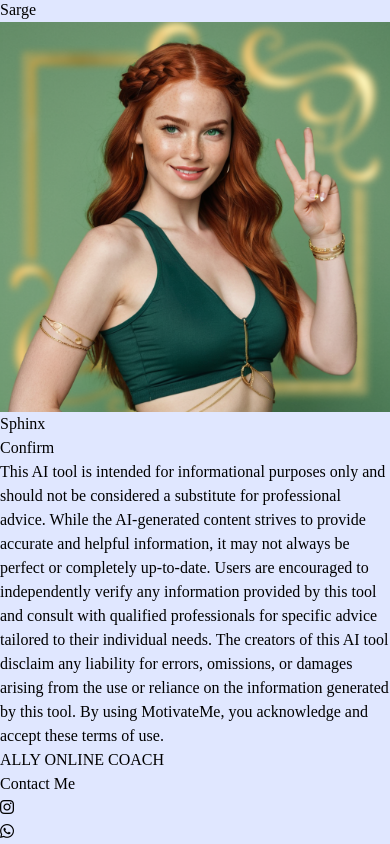
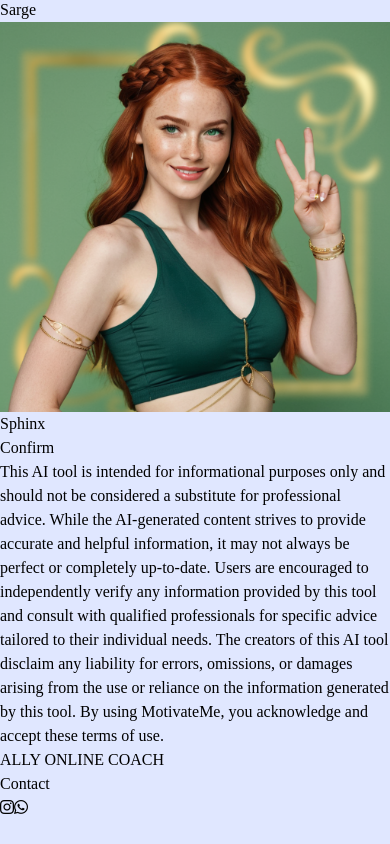
Before and after one commit to maddiejeanie/Ally-Online-Coach, a React (Vite) app: page /motivateme in a window 390 px wide. Shown: the part 1334-2178 px from the top of the page. After the commit the page ends 2154 px from the top, so only its background shows below. Built offline with nearby package versions, Linux system fonts and the light colour scheme; no server answers; a web font is replaced by a local one.

Commit message:
mobile changes

```diff
--- a/src/Components/MotivateMeComponents/SelectTrainer.jsx
+++ b/src/Components/MotivateMeComponents/SelectTrainer.jsx
@@ -11,7 +11,7 @@ const handleClick = (trainer) => {
 return (
   <>
 
-  <p className="my-4 w-2/3 text-justify">
+  <p className="my-4 md:w-2/3 text-justify">
 Introducing MotivateMe, your AI personal trainer and motivator! Simply request some motivation, and choose from three different personalities to guide and inspire you! Let's get motivated! 💪🤖</p>
 
       <h2 className="m-8 h2 text-xl uppercase text-shadow flex justify-center text-teal-100">Select Your Trainer</h2>
--- a/src/Components/ThemeContext.jsx
+++ /dev/null
@@ -1,50 +0,0 @@
-// ThemeContext.js
-import { red } from '@mui/material/colors';
-import React, { createContext, useContext, useReducer, useEffect } from 'react';
-
-const ThemeContext = createContext();
-
-const themeReducer = (state, action) => {
-  switch (action.type) {
-    case 'SET_THEME_COLOR':
-      return { ...state, themeColor: action.payload };
-    default:
-      return state;
-  }
-};
-
-const ThemeProvider = ({ children }) => {
-  const [state, dispatch] = useReducer(themeReducer, { themeColor: 'indigo' });
-
-  useEffect(() => {
-    // Logic to determine themeColor based on pathname
-    const newThemeColor =
-      window.location.pathname.startsWith("/clients") ? 'sky'
-        : window.location.pathname.startsWith("/blog") ? 'green'
-        : window.location.pathname.startsWith("/about") ? 'red' : 'indigo';
-
-
-    dispatch({ type: 'SET_THEME_COLOR', payload: newThemeColor });
-  }, [window.location.pathname]);
-
-  const setThemeColor = (color) => {
-    dispatch({ type: 'SET_THEME_COLOR', payload: color });
-  };
-
-
-  return (
-    <ThemeContext.Provider value={{ themeColor: state.themeColor, setThemeColor }}>
-      {children}
-    </ThemeContext.Provider>
-  );
-};
-
-const useTheme = () => {
-  const context = useContext(ThemeContext);
-  if (!context) {
-    throw new Error('useTheme must be used within a ThemeProvider');
-  }
-  return context;
-};
-
-export { ThemeProvider, useTheme };
--- a/src/Components/WebsiteComponents/Coaching.jsx
+++ b/src/Components/WebsiteComponents/Coaching.jsx
@@ -5,7 +5,7 @@ const Coaching = () => {
     <>
 <div className="w-full sm:w-3/4 p-4 md:text-base mx-auto justify-center text-indigo-400 m-4">
 <div className=" bg-gradient-to-r from-indigo-400 via-purple-500 to-blue-300 bg-clip-text ">
-          <h1 className="my-4 h1 text-6xl uppercase text-shadow flex text-transparent">Why coaching?</h1>
+          <h1 className="my-4 h1 text-5xl uppercase text-shadow flex text-transparent">Why coaching?</h1>
         </div>
 <div className="grid grid-cols-1 sm:grid-cols-2 lg:grid-cols-4 gap-4 ">
 
--- a/src/Components/WebsiteComponents/Contact.jsx
+++ b/src/Components/WebsiteComponents/Contact.jsx
@@ -10,7 +10,7 @@ const Contact = () => {
 
         <div className="w-full p-4 mt-2 text-s items-center justify-center mx-auto text-indigo-900">
           <div className="bg-gradient-to-r from-indigo-400 via-purple-500 to-blue-300 bg-clip-text">
-            <h1 className="h1 text-6xl uppercase text-shadow flex justify-end text-transparent">Start your journey..</h1>
+            <h1 className="h1 text-5xl uppercase text-shadow flex justify-end text-transparent">Start your journey..</h1>
           </div>
 
           <form action="https://getform.io/f/3d45e44f-c964-4deb-8055-0933fa59eb9a" method="POST">
--- a/src/Components/WebsiteComponents/Footer.jsx
+++ b/src/Components/WebsiteComponents/Footer.jsx
@@ -1,33 +1,29 @@
 import React from 'react';
 import { Link } from 'react-router-dom';
-import { useTheme } from '../ThemeContext';
-
 
 const Footer = () => {
-  const { themeColor } = useTheme();
-
   return (
-    <div className={`flex flex-row items-center bg-${themeColor}-300 p-4 justify-between content-center`}>
-      <nav className="w-1/2 items-center justify-start w-5/8 h1 text-2xl uppercase font-bold text-white flex">
+    <div className="flex flex-col md:flex-row  bg-indigo-300 p-4 gap-4 items-center">
+      <div className="w-full h1 text-2xl uppercase font-bold text-white flex justify-center md:justify-start">
         <p>ALLY ONLINE COACH</p>
-      </nav>
-      <div className="items-center justify-start w-5/8 h1 text-3xl uppercase font-bold text-white flex flex-col md:flex-row-reverse">
+      </div>
+      <div className="w-full gap-4 h1 text-3xl uppercase font-bold text-white flex flex-row md:justify-end justify-center">
         <div>
           <Link to="/contact">
             <button
-              className={`text-white h1 items-center w-2/8 px-2 hover:bg-${themeColor}-400 transition delay-200 border-2 rounded-md text-2xl uppercase font-bold flex justify-end`}
+              className={`text-white h1 w-2/8 px-2 hover:bg-indigo-400 transition delay-200 border-2 rounded-md text-2xl uppercase font-bold`}
             >
-              Contact Me
+              Contact
             </button>
           </Link>
         </div>
-        <div className="flex my-2 mx-3">
+        <div className="md:ml-2 gap-4 flex flex-row items-cente">
           <Link to="http://instagram.com/">
-            <i className={`px-2 hover:text-${themeColor}-100 transition delay-320 fa-brands fa-instagram`}></i>
+            <i className={` hover:text-indigo-100 transition delay-320 fa-brands fa-instagram`}></i>
           </Link>
-          <div>
-            <i className={`px-2 hover:text-${themeColor}-100 transition delay-320 fa-brands fa-whatsapp`}></i>
-          </div>
+          <Link to="http://whatsapp.com/">
+            <i className={` hover:text-indigo-100 transition delay-320 fa-brands fa-whatsapp`}></i>
+          </Link>
         </div>
       </div>
     </div>
--- a/src/Components/WebsiteComponents/TestimonialsSection.jsx
+++ b/src/Components/WebsiteComponents/TestimonialsSection.jsx
@@ -47,7 +47,7 @@ const TestimonialsSection = () => {
 
         <div className="w-full sm:w-3/4 p-4 text-sm md:text-base mx-auto text-indigo-400">
           <div className=" bg-gradient-to-r from-indigo-400 via-purple-500 to-blue-300 bg-clip-text ">
-          <h1 className="my-4 h1 text-6xl uppercase text-shadow flex text-transparent">Happy Clients</h1>
+          <h1 className="my-4 h1 text-5xl uppercase text-shadow flex text-transparent">Happy Clients</h1>
         </div>
         <div className="grid grid-cols-1 sm:grid-cols-2 lg:grid-cols-3 gap-4">
   {testimonialData.map((testimonial, index) => (
--- a/src/Pages/Home.jsx
+++ b/src/Pages/Home.jsx
@@ -48,7 +48,7 @@ const Home = () => {
 
         <div className="flex lg:w-1/2 lg:pl-4 flex-col">
           <div className="bg-gradient-to-r from-indigo-400 via-purple-500 to-blue-300 bg-clip-text">
-            <h1 className="p-4 h1 text-6xl uppercase text-shadow flex justify-end text-transparent text-right">Hi, I'm Ally..</h1>
+            <h1 className="p-4 h1 text-5xl uppercase text-shadow flex justify-end text-transparent text-right">Hi, I'm Ally..</h1>
           </div>
 
           <div className="p-4 m-4 md:text-base bg-indigo-200 bg-opacity-95 border-0 border-indigo-900 rounded-lg shadow-lg shadow-pop-br">
--- a/src/main.jsx
+++ b/src/main.jsx
@@ -2,7 +2,6 @@ import React from 'react';
 import App from './App.jsx';
 import { createRoot } from 'react-dom/client';
 import { AuthProvider } from './Components/ClientCheckinComponents/AuthContext.jsx';
-import { ThemeProvider } from './Components/ThemeContext.jsx'
 
 
 
@@ -10,8 +9,7 @@ import { ThemeProvider } from './Components/ThemeContext.jsx'
     const root = createRoot(document.getElementById('root'));
     root.render(
         <AuthProvider>
-            <ThemeProvider>
                 <App />
-            </ThemeProvider>
+
         </AuthProvider>
     );
```
